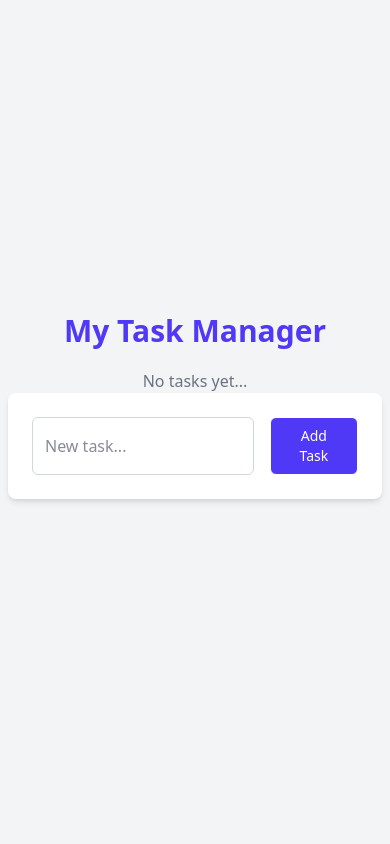
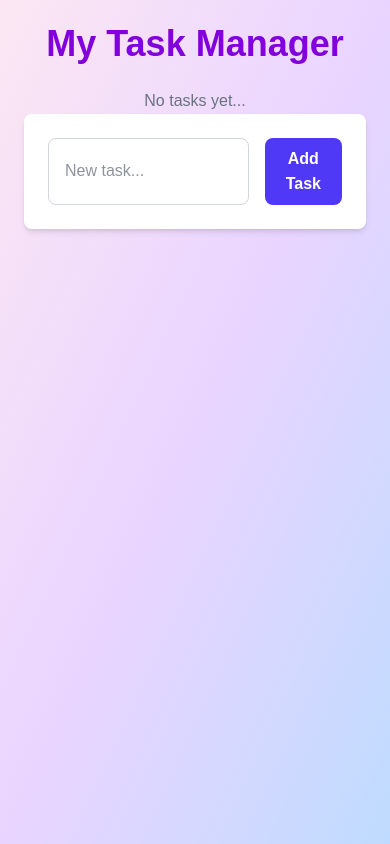
Before and after one commit to hollyskinner97/my-task-manager-frontend, a React (Vite) app: page / in a window 390 px wide. Built offline with nearby package versions, Linux system fonts and the light colour scheme; no server answers.

Commit message:
update and tidy index.css

```diff
--- a/src/index.css
+++ b/src/index.css
@@ -2,72 +2,30 @@
 
 /* Global styles */
 :root {
-  font-family: system-ui, Avenir, Helvetica, Arial, sans-serif;
-  line-height: 1.5;
+  font-family: "Comic Neue", sans-serif, system-ui;
+  line-height: 1.6;
   font-weight: 400;
   color-scheme: light dark;
 }
 
 body {
-  @apply bg-gray-100 text-gray-900 min-h-screen flex flex-col items-center justify-center py-10 px-4;
-  font-family: inherit;
-  margin: 0;
+  @apply bg-gradient-to-br from-pink-100 via-purple-200 to-blue-200 min-h-screen text-gray-800 flex flex-col items-center justify-start p-6;
 }
 
 h1 {
-  @apply text-4xl font-semibold text-center text-indigo-600;
-  margin-bottom: 20px;
+  @apply text-4xl md:text-5xl font-bold text-purple-700 mb-6 text-center;
 }
 
-h2 {
-  @apply text-xl font-semibold text-indigo-500;
+a {
+  @apply text-blue-600 hover:text-blue-800;
 }
 
 /* Button styles */
 button {
-  @apply px-6 py-2 rounded-md text-sm font-medium cursor-pointer border transition-all duration-200;
-}
-
-button:hover {
-  @apply bg-indigo-600 text-white;
+  @apply font-bold rounded-lg px-4 py-2 transition-all duration-200 focus:outline-none;
 }
 
 /* Input and form styling */
 input[type="text"] {
-  @apply p-3 border border-gray-300 rounded-md focus:outline-none focus:ring-2 focus:ring-blue-500 w-full;
+  @apply rounded-lg border border-gray-300 px-4 py-2 focus:outline-none focus:ring-2 focus:ring-purple-400;
 }
-
-input:focus {
-  @apply border-indigo-500;
-}
-
-/* Cards / containers */
-.card,
-.task-item {
-  @apply bg-white shadow-md rounded-lg p-4 mb-4 w-full max-w-3xl mx-auto;
-}
-
-/* Form styling */
-.task-form {
-  @apply flex flex-col sm:flex-row items-center space-x-4 bg-white p-6 rounded-lg shadow-md mb-8 max-w-4xl mx-auto w-full;
-}
-
-/* Responsive: Improved for mobile */
-@media (max-width: 640px) {
-  body {
-    @apply px-2;
-  }
-
-  h1 {
-    @apply text-3xl;
-  }
-
-  .task-form {
-    @apply flex-col items-center;
-  }
-
-  .card,
-  .task-item {
-    @apply w-full max-w-full mx-auto;
-  }
-}
```
